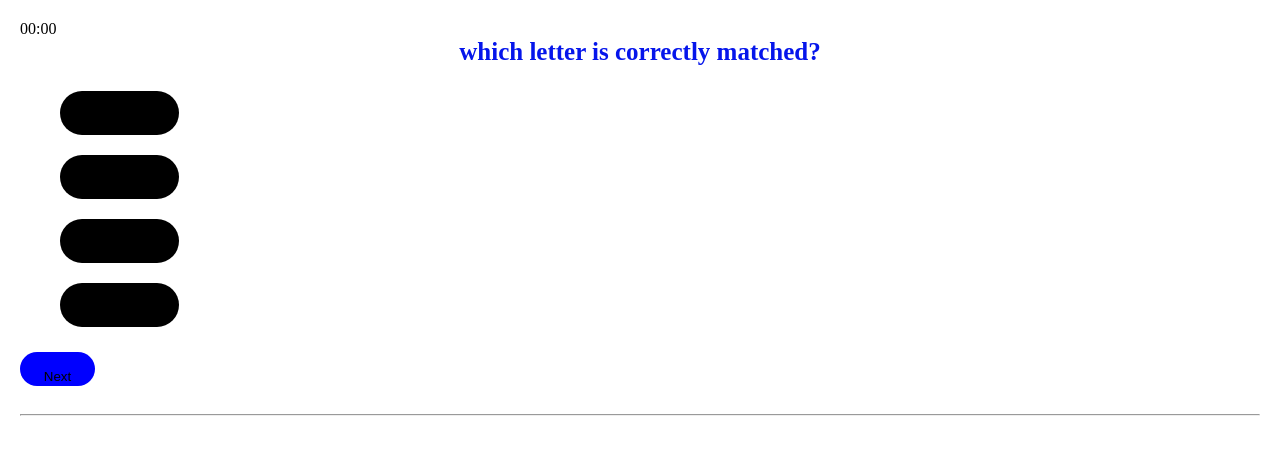
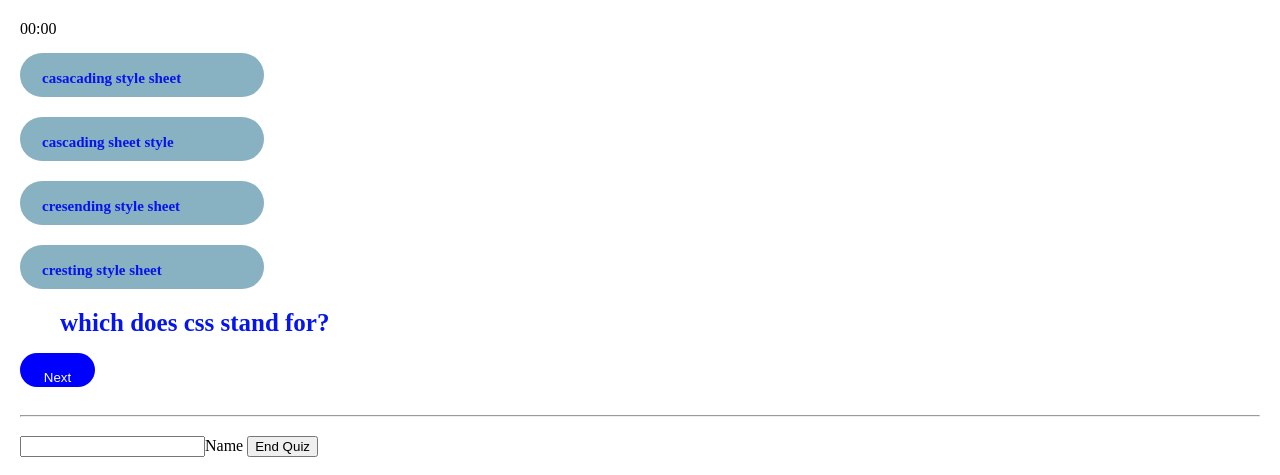
Before and after one commit to dvaghani94/coding-quiz, a plain HTML site: page index.html in a window 1280 px wide. Both pictures are taken after a click on the button "Start". Drawn offline with Linux system fonts and the light colour scheme.

Commit message:
need to spend some more time on this, will continue later

```diff
--- a/assets/css/style.css
+++ b/assets/css/style.css
@@ -58,8 +58,9 @@ ul li {
 }
 
 .buttons {
-    background-color: black;
-    width: 75px;
+    background-color: rgb(136, 177, 194);
+    font-size: 15px;
+    width: 200px;
     height: 10px;
     border-radius: 100px;
     border: 2px solid transparent;
@@ -80,6 +81,7 @@ ul li {
     border: 2px solid transparent;
     padding: 15px 20px;
     margin-bottom: 20px;
+    color: white;
 }
 
 .btn-next:hover {
--- a/assets/js/script.js
+++ b/assets/js/script.js
@@ -1,100 +1,163 @@
 function start() {
     var h1 = document.querySelector(".container");
     var h2 = document.querySelector(".quiz-section");
+
+    //need to block this section until quiz end
+    var h3 = document.querySelector(".end-quiz");
     if (h1) {
     if (h1.style.display === "none") {
         h1.style.display = "block";
         h2.style.display = "none";
+        h3.style.display = "none";
     }
     else {
         h1.style.display = "none";
         h2.style.display = "block";
+        h3.style.display = "block";
     }
   }
+  countDown(time)
 }
 
 var codingQuestion = [ {
-    id: 1,
-    question: "which letter is correctly matched?",
-    options: {
-        a: "e",
-        b: "f",
-        c: "g",
-        d: "d",
-    },
-    answer: "d"
+    question: "which does css stand for?",
+    options: [
+        "casacading style sheet",
+        "cascading sheet style",
+        "cresending style sheet",
+        "cresting style sheet",
+    ],
+    answer: "cascading style sheet"
 },
 {
-    id: 2,
-    question: "which letter is correctly matched?",
-    options: {
-        a: "f",
-        b: "g",
-        c: "c",
-        d: "h",
-    },
-    answers: "c"
+    question: "Which tag is commonly used first in an html?",
+    options: [
+        "footer",
+        "header",
+        "body",
+        "html",
+    ],
+    answers: "html"
 },
 {
-    id: 3,
-    question: "which letter is correctly matched?",
-    options: {
-        a: "f",
-        b: "g",
-        c: "c",
-        d: "h",
-    },
-    answers: "c"
+    question: "what is the cloding tag for <h2>",
+    options: [
+        "<h2>",
+        "</h2>",
+        "<h1>",
+        "</h1>",
+    ],
+    answers: "</h2>"
 },
 {
-    id: 4,
-    question: "which letter is correctly matched?",
-    options: {
-        a: "f",
-        b: "g",
-        c: "c",
-        d: "h",
-    },
-    answers: "c"
+    question: "What does js stand for?",
+    options: [
+        "javascore",
+        "javaships",
+        "javascript",
+        "javasyrup",
+    ],
+    answers: "javascript"
 },
 {
-    id: 5,
-    question: "which letter is correctly matched?",
-    options: {
-        a: "f",
-        b: "g",
-        c: "c",
-        d: "h",
-    },
-    answers: "c"
+    question: "How do you attach an img in html?",
+    options: [
+        "<img src=",
+        "<img",
+        "<img tag",
+        "<src img",
+    ],
+    answers: "<img src="
 }
 ];
 
 console.log(codingQuestion)
 
 var questionPool = 0;
+var answerPool = 1;
 
 window.onload = function() {
     show(0);
 }
 
+function nextQuestion() {
+    questionPool++;
+    console.log(questionPool);
+
+    countDown(time)
+}
+// need to check if answer gets selected
+function selected(answer) {
+    var userChoice = answer.textContent;
+    console.log(userAnswer)
+    var correctAnswer = codingQuestion[answerPool].answer;
+    if(userChoice == correctAnswer) {
+        answer.classList.add("correct");
+        console.log('Correct Answer');
+    }
+    else {
+        answer.classList.add("incorrect");
+        console.log('Incorrect Answer');
+    }
+}
+
 function show(index) {
     var quizQuestions = document.querySelector(".question-text")
+    var questionChoice = document.querySelector(".buttons-group")
 
-    quizQuestions.innerHTML = '<h2>' + codingQuestion[index].question + '</h2>';
-     '<ul class="buttons-group">'
-     '<li class="buttons">' + codingQuestion[index].options[0] + '</li>'
-     '<li class="buttons">' + codingQuestion[index].options[1] + '</li>'
-     '<li class="buttons">' + codingQuestion[index].options[2] + '</li>'
-     '<li class="buttons">' + codingQuestion[index].options[3] + '</li>'
-    '</ul>';
+    quizChoices = '<h2>' + codingQuestion[index].question + '</h2>';
+
+    var quizOptions =
+     '<ul class="buttons">' + codingQuestion[index].options[0] + '<li></li></ul>' +
+     '<ul class="buttons">' + codingQuestion[index].options[1] + '<li></li></ul>' +
+     '<ul class="buttons">' + codingQuestion[index].options[2] + '<li></li></ul>' +
+     '<ul class="buttons">' + codingQuestion[index].options[3] + '<li></li></ul>' ;
+
+     quizQuestions.innerHTML = quizOptions;
+     questionChoice.innerHTML = quizChoices;
+
+     var userChoice = questionChoice.querySelectorAll(".buttons");
+     for(let i = 0; i < questionChoice.length; i++) {
+         questionChoice[i].setAttribute("onclick", "selected(this)")
+     }
+
 }
 
-function questionPool() {
-    questionPool++;
-    console.log(questionPool);
+var time = document.querySelector(".timer");
+var timeCount;
+var timeLimit = 30;
+
+// need to have time start when start btn clicked
+function countDown(time) {
+    timeCount = setInterval(timer, 1000);
+    function timer() {
+        timeCount.textContent = time;
+        time--;
+        if(time < 9) {
+            var inputZero = timeCount.textContent;
+            timeCount.textContent = "0" + inputZero;
+        }
+        if(time < 0) {
+            clearInterval();
+            timeCount.textContent = "00";
+        }
+    }
 }
 
-window.onload = function() {
-    show(0);
+// need to change function to show name input option
+function showResults() {
+    var h3 = document.querySelector(".end-quiz");
+    var h2 = document.querySelector(".quiz-section");
+    if (h2) {
+    if (h2.style.display === "none") {
+        h2.style.display = "block";
+        h3.style.display = "none";
+    }
+    else {
+        h2.style.display = "none";
+        h3.style.display = "block";
+    }
+  }
 }
+
+// function/button for score board + store data/answers
--- a/index.html
+++ b/index.html
@@ -17,22 +17,34 @@
 
     <div class="quiz-section">
       <div class="timer"><span class="time-count">00:00</span></div>
-        <h2 class="number">
-        <p class="question-text"></p>
+        <h2 class="question-text"></h2>
           <ul class="buttons-group">
-            <li class="buttons"></li>
-            <li class="buttons"></li>
-            <li class="buttons"></li>
-            <li class="buttons"></li>
+            <li class="buttons" onclick="selected()"></li>
+            <li class="buttons" onclick="selected()"></li>
+            <li class="buttons" onclick="selected()"></li>
+            <li class="buttons" onclick="selected()"></li>
          </ul>
-         <button class="btn-next" onclick="next()">Next</button>
-        </h2>
+         <button class="btn-next" onclick="nextQuestion()">Next</button>
         <hr>
       <div class="answers"></div>
     </div>
+
+    <div class="end-quiz">
+      <h3 class="user-input"></h3>
+        <form class="user-name">
+          <input type="text">Name</input>
+          <button class="btn-end" onclick="showResults()">End Quiz</button>
+        </form>
+    </div>
+
+    <div class="show-results">
+      <h4 class="quiz-score"></h4>
+        <ul class="score-board">
+          <li class="high-score">Highest Score</li>
+          <li class="low-score">Lowest Score</li>
+        </ul>
+    </div>
+
     <script src="./assets/js/script.js"></script>
   </body>
-  <footer>
-    <h2 class="status"></h2>
-  </footer>
 </html>
```
